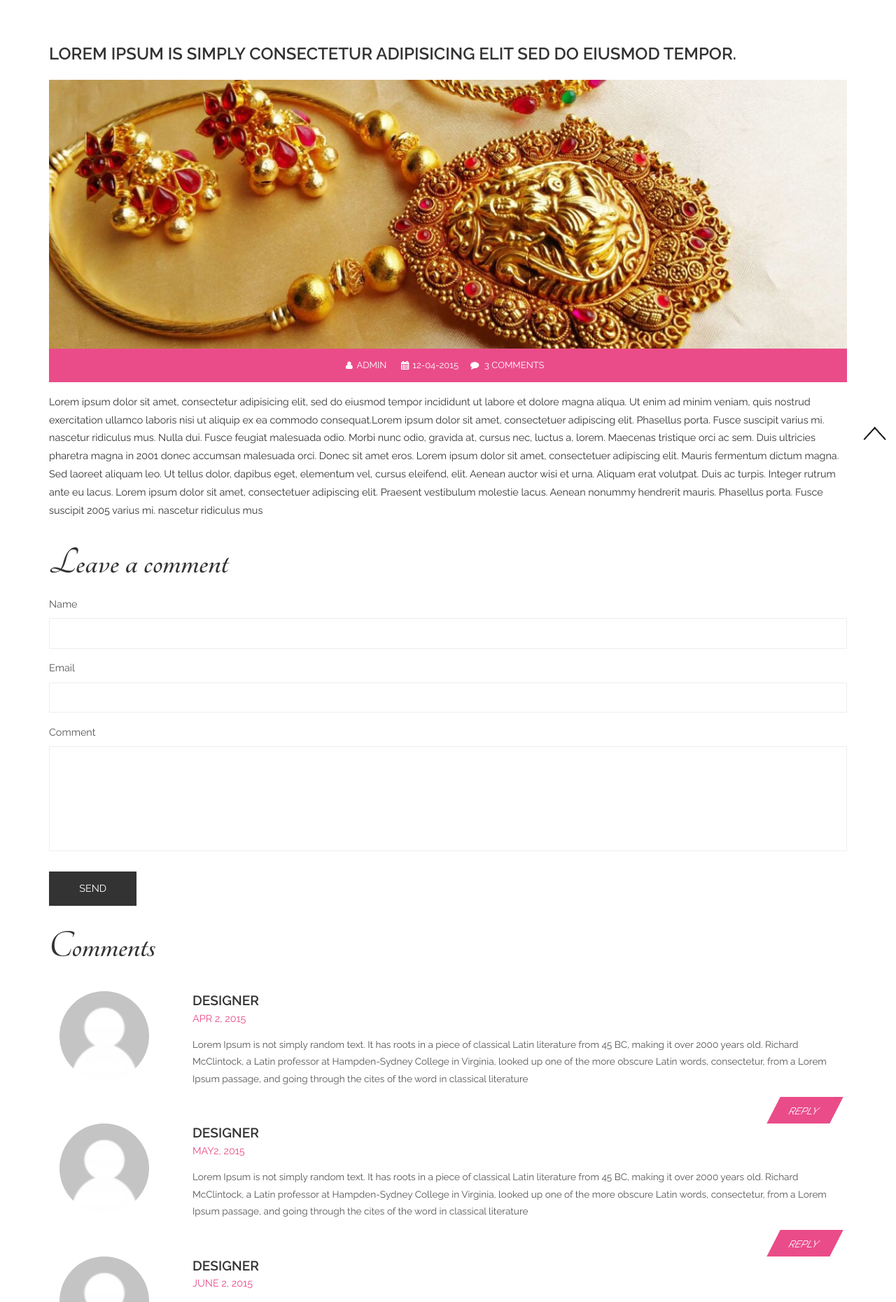
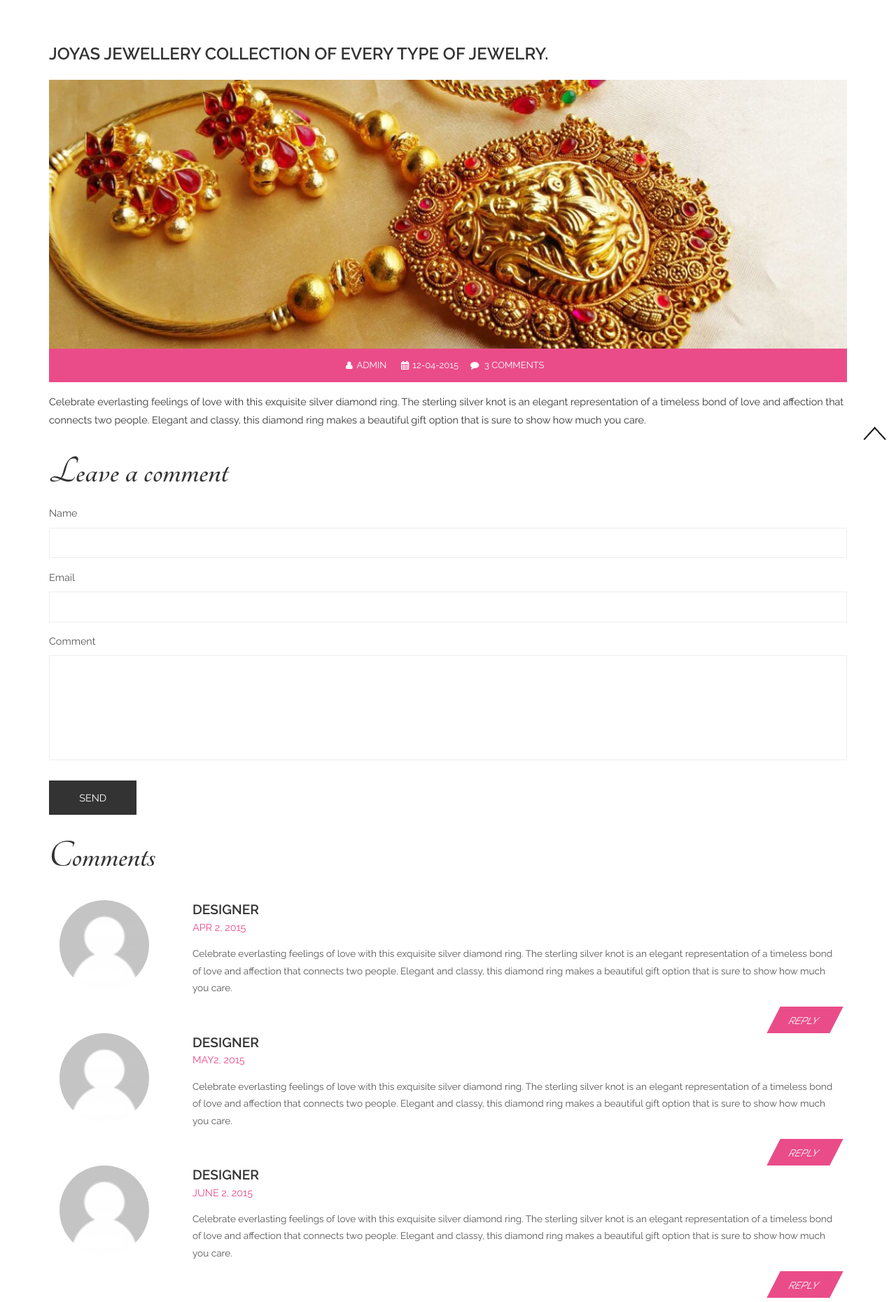
Before and after one commit to Maham-Arooj/jsdjango, a Django app: page /single/ in a window 1280 px wide. Shown: the part 159-2019 px from the top of the page at 70% size. Run offline with Django 3.2, Linux system fonts and the light colour scheme; a user stored in the database is signed in; some libraries are stand-ins or nearby versions.

Commit message:
tweaked app for heroku

```diff
--- a/web/Templates/main/about1.html
+++ b/web/Templates/main/about1.html
@@ -76,8 +76,9 @@ Smartphone Compatible web template, free webdesigns for Nokia, Samsung, LG, Sony
 		<div class="container">
 				<div class="about-head">
 				   <h3>About</h3>
-				   <p>Lorem Ipsum is simply dummy text of the printing and typesetting industry.Lorem Ipsum has been the industry's standard dummy text ever since, Lorem Ipsum has been the industry's standard dummy text ever since the 1500s.</p>
-			  	</div>
+				   <p>Celebrate everlasting feelings of love with this exquisite silver diamond ring. The sterling silver knot is an elegant representation of a timeless bond of love and affection that connects two people. Elegant and classy, this diamond ring makes a beautiful gift option that is sure to show how much you care. </p>
+
+				   </div>
 			 	{% for data_get in data1 %}
 
 				<div class="jewellery-info-section">
--- a/web/Templates/main/contact1.html
+++ b/web/Templates/main/contact1.html
@@ -111,8 +111,8 @@ Smartphone Compatible web template, free webdesigns for Nokia, Samsung, LG, Sony
 		<div class="container">
 		       <div class="jewellery-top">
 			    <h3>Flat Discount On !!</h3>
-				   <p>Lorem Ipsum is simply dummy text of the printing and typesetting industry.Lorem Ipsum has been the industry's standard dummy text ever since, Lorem Ipsum has been the industry's standard dummy text ever since the 1500s.</p>
-				   <a class="read two" href="{% url 'single' %}">Read More</a>
+				  <p>Celebrate everlasting feelings of love with this exquisite silver diamond ring. The sterling silver knot is an elegant representation of a timeless bond of love and affection that connects two people. Elegant and classy, this diamond ring makes a beautiful gift option that is sure to show how much you care.</p>
+				  <a class="read two" href="{% url 'single' %}">Read More</a>
 			   </div>
 		</div>
 	</div>
--- a/web/Templates/main/gallery.html
+++ b/web/Templates/main/gallery.html
@@ -94,8 +94,8 @@ Smartphone Compatible web template, free webdesigns for Nokia, Samsung, LG, Sony
 		<div class="container">
 				<div class="port-head">
 				   <h3>Portfolio</h3>
-				   <p>Lorem Ipsum is simply dummy text of the printing and typesetting industry.Lorem Ipsum has been the industry's standard dummy text ever since, Lorem Ipsum has been the industry's standard dummy text ever since the 1500s.</p>
-			  	</div>
+				   <p>Celebrate everlasting feelings of love with this exquisite silver diamond ring. The sterling silver knot is an elegant representation of a timeless bond of love and affection that connects two people. Elegant and classy, this diamond ring makes a beautiful gift option that is sure to show how much you care.</p>
+				   </div>
 
 
 
@@ -171,7 +171,7 @@ Smartphone Compatible web template, free webdesigns for Nokia, Samsung, LG, Sony
 		<div class="container">
 		       <div class="jewellery-top">
 			    <h3>Flat Discount On !!</h3>
-				   <p>Lorem Ipsum is simply dummy text of the printing and typesetting industry.Lorem Ipsum has been the industry's standard dummy text ever since, Lorem Ipsum has been the industry's standard dummy text ever since the 1500s.</p>
+				<p>Celebrate everlasting feelings of love with this exquisite silver diamond ring. The sterling silver knot is an elegant representation of a timeless bond of love and affection that connects two people. Elegant and classy, this diamond ring makes a beautiful gift option that is sure to show how much you care.</p>
 				   <a class="read two" href="{% url 'single' %}">Read More</a>
 			   </div>
 		</div>
--- a/web/Templates/main/single.html
+++ b/web/Templates/main/single.html
@@ -72,7 +72,7 @@ Smartphone Compatible web template, free webdesigns for Nokia, Samsung, LG, Sony
 		<div class="container">
 	       <div class="blog-top">
 			  <div class="single two">
-					<h3>Lorem Ipsum is simply consectetur adipisicing elit sed do eiusmod tempor.</h3>
+					<h3>Joyas Jewellery collection of Every type of jewelry.</h3>
 					<img src="{% static 'main/images/single.jpg' %}" class="img-responsive" alt=""/>
 					<div class="blog-poast-info">
 						<ul>
@@ -81,8 +81,9 @@ Smartphone Compatible web template, free webdesigns for Nokia, Samsung, LG, Sony
 							<li><i class="comment"> </i><a class="p-blog" href="{% url 'single' %}"><span> </span>3 Comments</a></li>
 						</ul>
 				    </div>
-					<p>Lorem ipsum dolor sit amet, consectetur adipisicing elit, sed do eiusmod tempor incididunt ut labore et dolore magna aliqua. Ut enim ad minim veniam, quis nostrud exercitation ullamco laboris nisi ut aliquip ex ea commodo consequat.Lorem ipsum dolor sit amet, consectetuer adipiscing elit. Phasellus porta. Fusce suscipit varius mi. nascetur ridiculus mus. Nulla dui. Fusce feugiat malesuada odio. Morbi nunc odio, gravida at, cursus nec, luctus a, lorem. Maecenas tristique orci ac sem. Duis ultricies pharetra magna in 2001 donec accumsan malesuada orci. Donec sit amet eros. Lorem ipsum dolor sit amet, consectetuer adipiscing elit. Mauris fermentum dictum magna. Sed laoreet aliquam leo. Ut tellus dolor, dapibus eget, elementum vel, cursus eleifend, elit. Aenean auctor wisi et urna. Aliquam erat volutpat. Duis ac turpis. Integer rutrum ante eu lacus. Lorem ipsum dolor sit amet, consectetuer adipiscing elit. Praesent vestibulum molestie lacus. Aenean nonummy hendrerit mauris. Phasellus porta. Fusce suscipit 2005 varius mi. nascetur ridiculus mus</p>
-				</div>
+					 <p>Celebrate everlasting feelings of love with this exquisite silver diamond ring. The sterling silver knot is an elegant representation of a timeless bond of love and affection that connects two people. Elegant and classy, this diamond ring makes a beautiful gift option that is sure to show how much you care. </p>
+
+					</div>
 				<div class="single">
 						<div class="leave">
 							<h4>Leave a comment</h4>
@@ -123,8 +124,9 @@ Smartphone Compatible web template, free webdesigns for Nokia, Samsung, LG, Sony
 			            <div class="col-md-2 preview"><a href="{% static 'main/#' %}"><img src="{% static 'main/images/co.png' %}" class="img-responsive" alt=""></a></div>
 			            <div class="col-md-10 data">
 			                <div class="title"><a href="{% url 'single' %}">Designer</a><br><span class="m_14">APR 2, 2015</span></div>
-			                <p>Lorem Ipsum is not simply random text. It has roots in a piece of classical Latin literature from 45 BC, making it over 2000 years old. Richard McClintock, a Latin professor at Hampden-Sydney College in Virginia, looked up one of the more obscure Latin words, consectetur, from a Lorem Ipsum passage, and going through the cites of the word in classical literature</p>
-							<h5 class="m_26"> <a href="{% static 'main/#' %}">reply</a></h5>
+			                <p>Celebrate everlasting feelings of love with this exquisite silver diamond ring. The sterling silver knot is an elegant representation of a timeless bond of love and affection that connects two people. Elegant and classy, this diamond ring makes a beautiful gift option that is sure to show how much you care. </p>
+
+						    <h5 class="m_26"> <a href="{% static 'main/#' %}">reply</a></h5>
 			            </div>
 			           <div class="clearfix"></div>
 			        </li>
@@ -132,7 +134,8 @@ Smartphone Compatible web template, free webdesigns for Nokia, Samsung, LG, Sony
 			            <div class="col-md-2 preview"><a href="{% static 'main/#' %}"><img src="{% static 'main/images/co.png' %}" class="img-responsive" alt=""></a></div>
 			            <div class="col-md-10 data">
 			                <div class="title"><a href="{% static 'main/#' %}">Designer</a><br><span class="m_14">MAY2, 2015</span></div>
-			                <p>Lorem Ipsum is not simply random text. It has roots in a piece of classical Latin literature from 45 BC, making it over 2000 years old. Richard McClintock, a Latin professor at Hampden-Sydney College in Virginia, looked up one of the more obscure Latin words, consectetur, from a Lorem Ipsum passage, and going through the cites of the word in classical literature</p>
+			                 <p>Celebrate everlasting feelings of love with this exquisite silver diamond ring. The sterling silver knot is an elegant representation of a timeless bond of love and affection that connects two people. Elegant and classy, this diamond ring makes a beautiful gift option that is sure to show how much you care. </p>
+
 							<h5 class="m_26"> <a href="{% static 'main/#' %}">reply</a></h5>
 			            </div>
 			           <div class="clearfix"></div>
@@ -141,8 +144,9 @@ Smartphone Compatible web template, free webdesigns for Nokia, Samsung, LG, Sony
 			            <div class="col-md-2 preview"><a href="{% static 'main/#' %}"><img src="{% static 'main/images/co.png' %}" class="img-responsive" alt=""></a></div>
 			            <div class="col-md-10 data">
 			                <div class="title"><a href="{% static 'main/#' %}">Designer</a><br><span class="m_14">JUNE 2, 2015</span></div>
-			                <p>Lorem Ipsum is not simply random text. It has roots in a piece of classical Latin literature from 45 BC, making it over 2000 years old. Richard McClintock, a Latin professor at Hampden-Sydney College in Virginia, looked up one of the more obscure Latin words, consectetur, from a Lorem Ipsum passage, and going through the cites of the word in classical literature</p>
-							<h5 class="m_26"> <a href="{% static 'main/#' %}">reply</a></h5>
+			                <p>Celebrate everlasting feelings of love with this exquisite silver diamond ring. The sterling silver knot is an elegant representation of a timeless bond of love and affection that connects two people. Elegant and classy, this diamond ring makes a beautiful gift option that is sure to show how much you care. </p>
+
+						   <h5 class="m_26"> <a href="{% static 'main/#' %}">reply</a></h5>
 			            </div>
 			           <div class="clearfix"></div>
 			        </li>
@@ -157,7 +161,8 @@ Smartphone Compatible web template, free webdesigns for Nokia, Samsung, LG, Sony
 		<div class="container">
 		       <div class="jewellery-top">
 			    <h3>Flat Discount On !!</h3>
-				   <p>Lorem Ipsum is simply dummy text of the printing and typesetting industry.Lorem Ipsum has been the industry's standard dummy text ever since, Lorem Ipsum has been the industry's standard dummy text ever since the 1500s.</p>
+				 <p>Celebrate everlasting feelings of love with this exquisite silver diamond ring. The sterling silver knot is an elegant representation of a timeless bond of love and affection that connects two people. Elegant and classy, this diamond ring makes a beautiful gift option that is sure to show how much you care. </p>
+
 				   <a class="read two" href="{% url 'about1' %}">Read More</a>
 			   </div>
 		</div>
```
Also changed, not shown: web/Templates/main/about.html (+9 -8 lines), web/Templates/main/blog1.html (+10 -10 lines), web/Templates/main/contact.html (+5 -4 lines), web/Templates/main/index1.html (+22 -18 lines), web/Templates/main/portfolio.html (+5 -3 lines), web/Templates/main/typography.html (+7 -4 lines), db.sqlite3.
